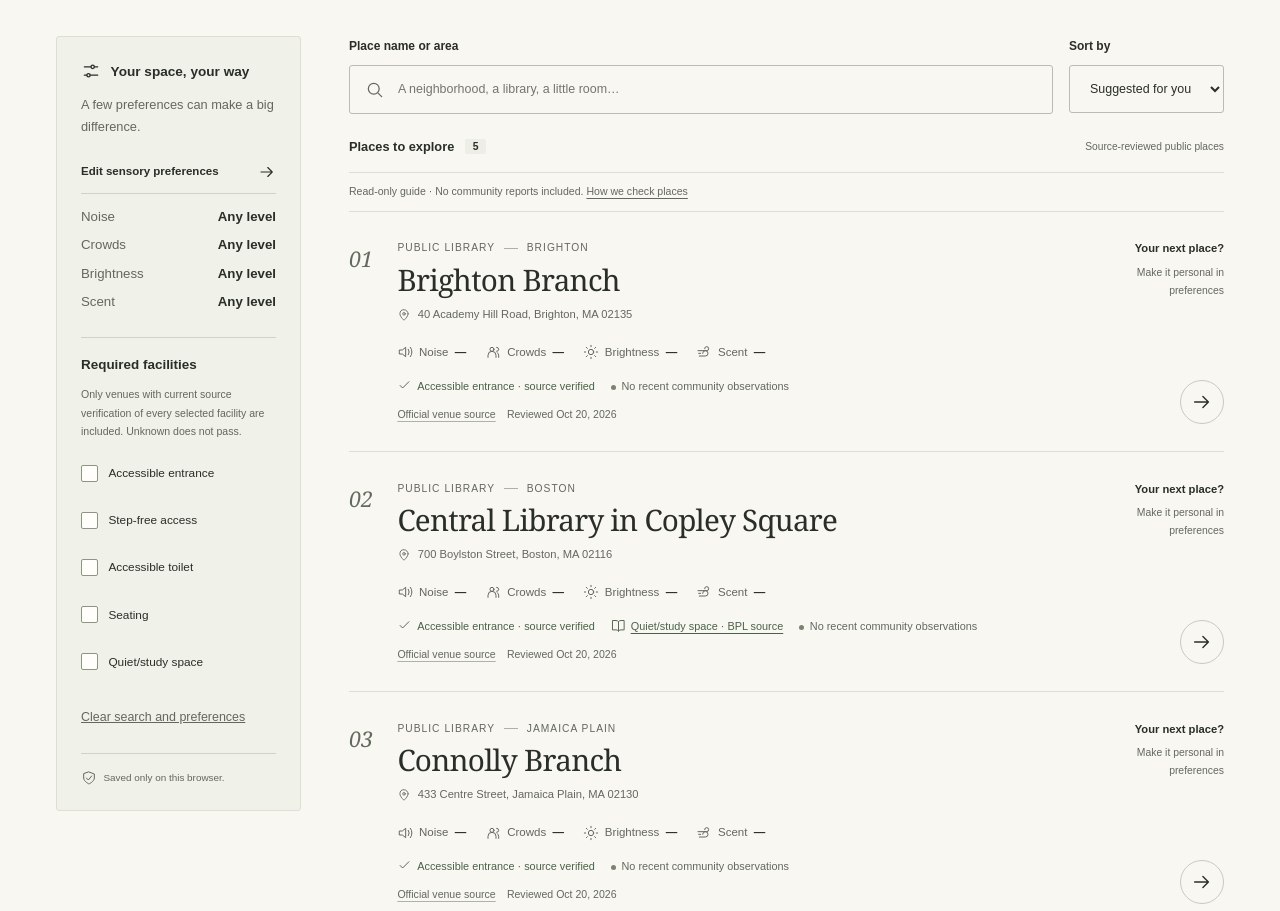
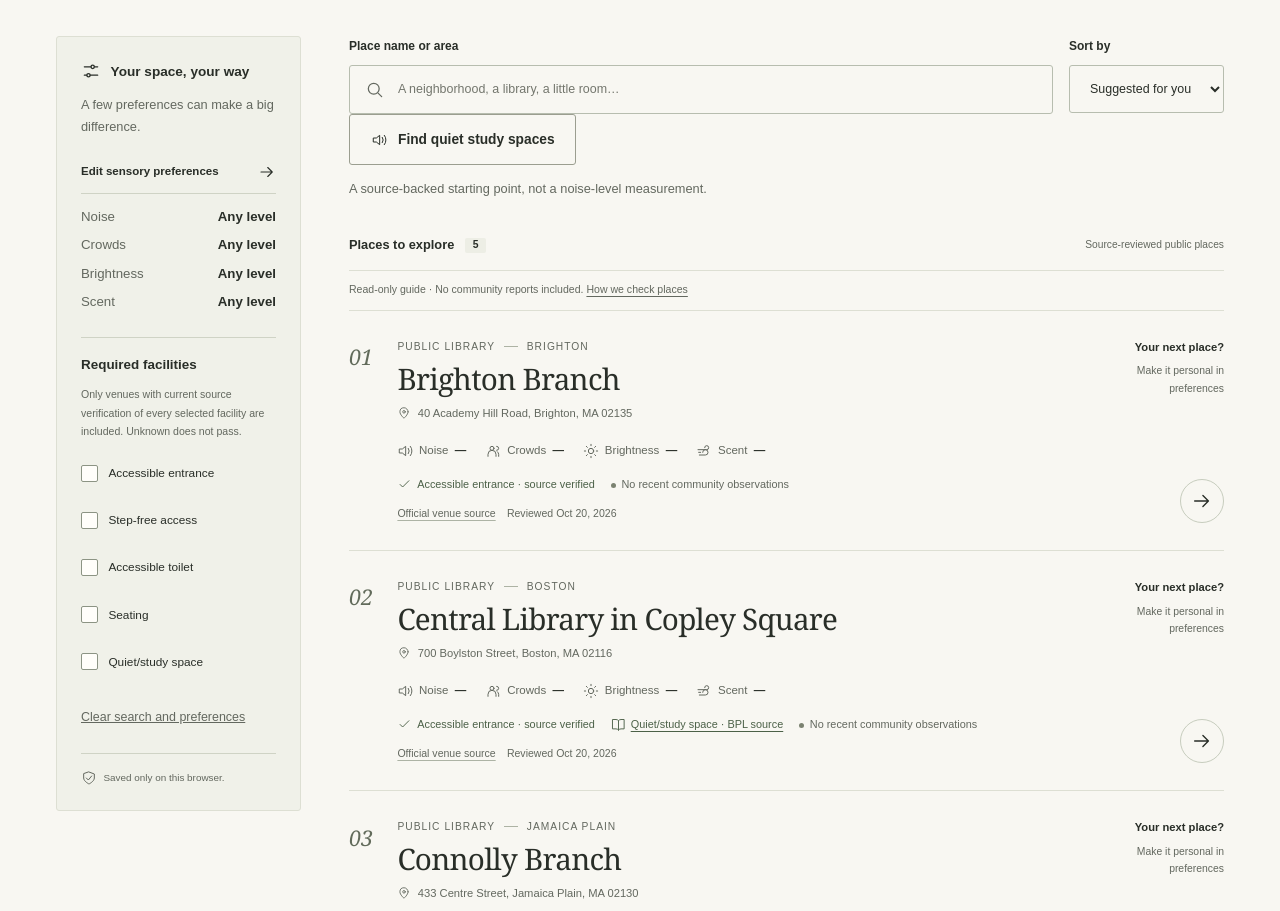
Before and after one commit to cx-57/QuietSpace, a Next.js app: page / in a window 1280 px wide. Shown: the part 914-1825 px from the top of the page. Built offline with nearby package versions, Linux system fonts and the light colour scheme.

Commit message:
Add one-click quiet-study discovery action

```diff
--- a/src/components/discover.tsx
+++ b/src/components/discover.tsx
@@ -37,6 +37,13 @@ export function Discover({ directory }: { directory: Directory }) {
     </aside><section aria-labelledby="results-heading" className="results">
       <div className="search-row"><div className="field search-field"><label htmlFor="search">Place name or area</label><div className="search-input"><Icon name="search" /><input id="search" type="search" placeholder="A neighborhood, a library, a little room…" maxLength={200} value={query} onChange={e => setQuery(e.target.value)} /></div></div>
         <div className="field"><label htmlFor="sort">Sort by</label><select id="sort" value={sort} onChange={e => setSort(e.target.value as "name" | "match")}><option value="match">Suggested for you</option><option value="name">Name</option></select></div></div>
+      <div className="quiet-quick-filter">
+        <button type="button" className="secondary" aria-pressed={seekingQuiet} onClick={() => {
+          update({ ...preferences, maximumIntensities: { ...preferences.maximumIntensities, noise: seekingQuiet ? null : 2 } });
+          setSort("match");
+        }}><Icon name="sound" size={16} />{seekingQuiet ? "Quiet preference on · Clear" : "Find quiet study spaces"}</button>
+        <p className="small muted">A source-backed starting point, not a noise-level measurement.</p>
+      </div>
       <div className="results-heading"><h3 id="results-heading">Places to explore <span role="status">{results.length}</span></h3><span className="small muted">Source-reviewed public places</span></div>
       {directory.mode === "curated" && <p className="directory-note">Read-only guide · No community reports included. <Link href="/about#evidence">How we check places</Link></p>}
       {seekingQuiet && <p className="directory-note" role="status">{sort === "match" ? "Quiet preference active: source-listed quiet/study spaces appear first among places without sensory scores." : "Quiet preference active; sorting by name."} Official listings do not measure current sound levels. Other places may also have suitable areas that are not yet verified.</p>}
```
